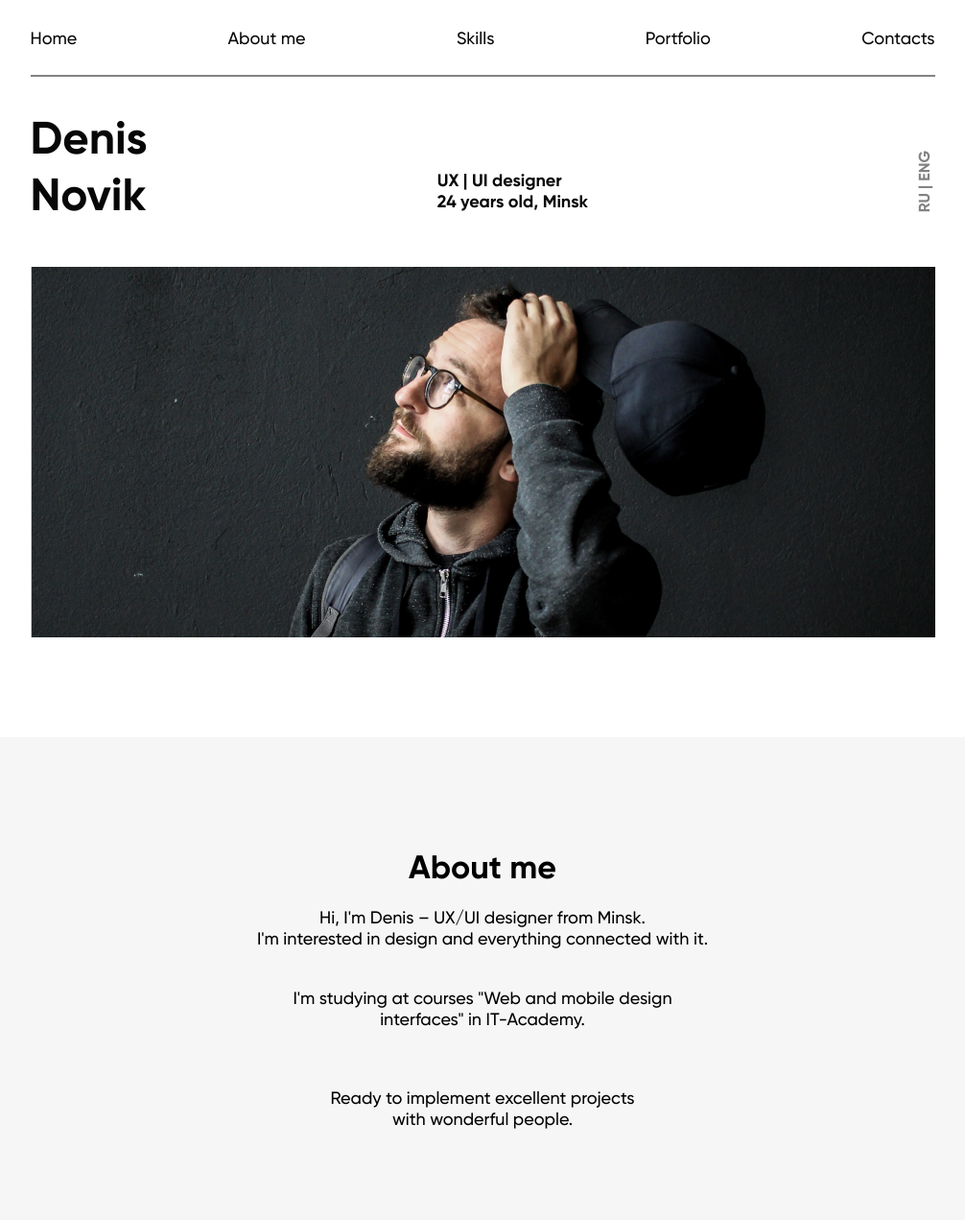
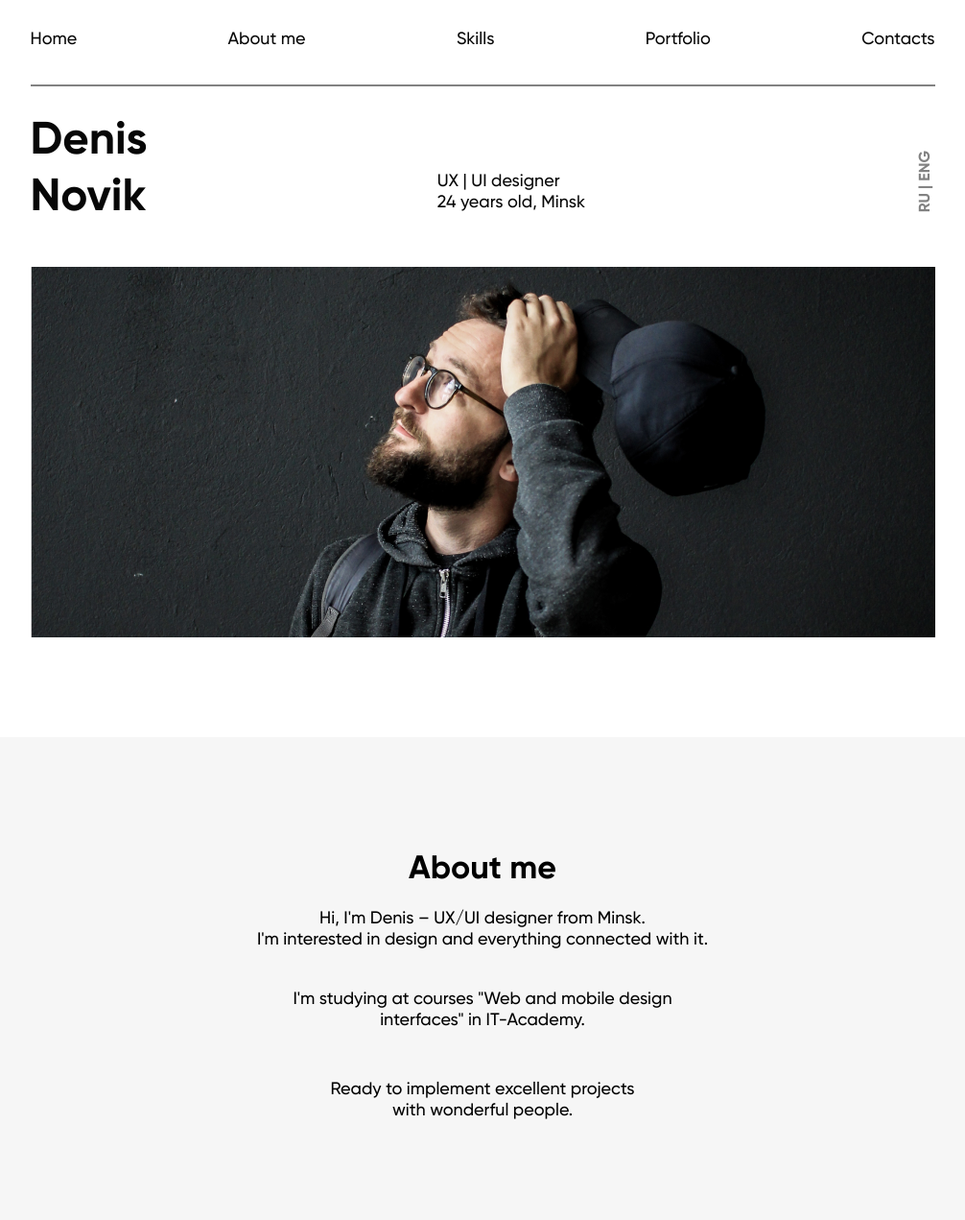
Before and after one commit to KirillZayats/gravity-portfolio, a plain HTML site: page index.html in a window 1280 px wide. Shown: the top 1271 px of the page at 96% size, without its empty margins (137-1143 px from the left). Drawn offline with Linux system fonts and the light colour scheme.

Commit message:
feat: add adaptivity for PC

```diff
--- a/style.css
+++ b/style.css
@@ -31,11 +31,12 @@ body {
 }
 
 .text_name_user {
-  /* background-color: blue; */
+  /* background-color: blue;  */
   padding-top: 10px;
 }
 
 .text_info_about_user {
+  font-family: Gilroy-Medium;
   margin-left: 110px;
   /* background-color: #828282; */
   margin-top: 70px;
@@ -70,16 +71,17 @@ body {
 }
 
 .line {
-  padding-top: 10px;
+  margin-top: 20px;
 }
 
 .object_line {
+  margin-top: 10px;
   border: 1px solid #828282;
 transform: matrix(1, 0, 0, 1, 0, 0);
 }
 
 .description {
-  padding-top: 28px;
+  padding-top: 18px;
   height: 138.8;
   display: grid;
   grid-template-columns: 1fr 1fr 1fr;
@@ -194,13 +196,13 @@ transform: matrix(1, 0, 0, 1, 0, 0);
 
 .text_about_me_2 {
   padding-top: 40px;
-  padding-bottom: 60px;
+  padding-bottom: 50px;
 }
 
 /*design about me block */
 .title_skills {
   padding-top: 89px;
-  padding-bottom: 65px;
+  padding-bottom: 52px;
 }
 
 
```
